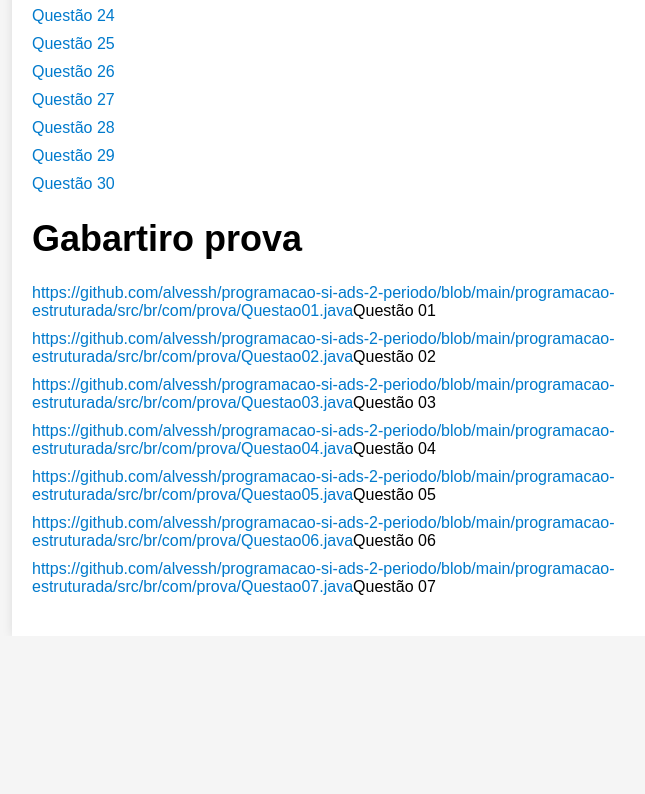
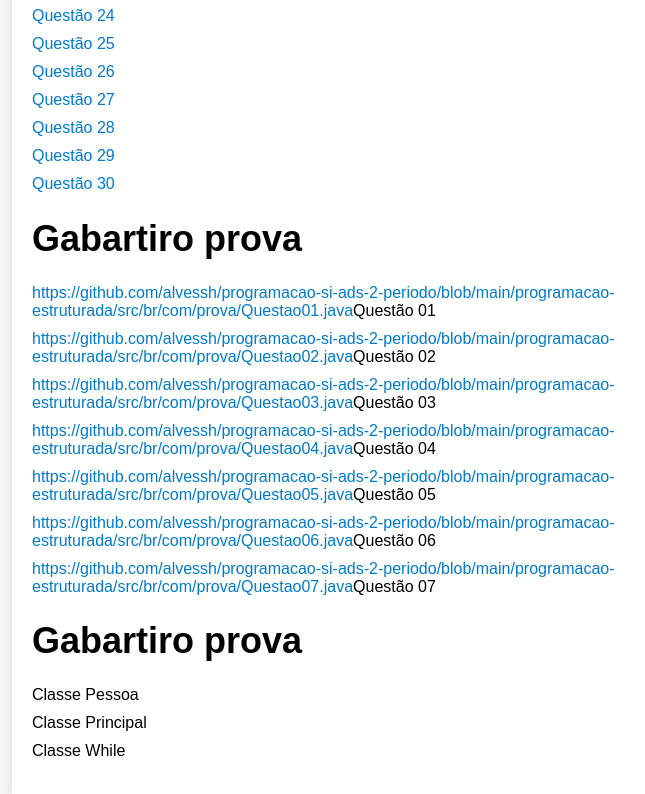
Before and after one commit to alvessh/programacao-si-ads-2-periodo, a plain HTML site: page index.html in a window 1280 px wide. Shown: the part 877-1671 px from the top of the page, without its empty margins (208-853 px from the left). Before the commit the page ends 1513 px from the top, so only its background shows below. Drawn offline with Linux system fonts and the light colour scheme.

Commit message:
adiciona primeiro conteudo do 2 bimestre

```diff
--- a/index.html
+++ b/index.html
@@ -68,6 +68,13 @@
             <li><a href="">https://github.com/alvessh/programacao-si-ads-2-periodo/blob/main/programacao-estruturada/src/br/com/prova/Questao06.java</a>Questão 06</li>
             <li><a href="">https://github.com/alvessh/programacao-si-ads-2-periodo/blob/main/programacao-estruturada/src/br/com/prova/Questao07.java</a>Questão 07</li>
         </ul>
+
+        <h1>Gabartiro prova</h1>
+        <ul>
+            <li><a href="https://github.com/alvessh/programacao-si-ads-2-periodo/blob/main/programacao-estruturada/src/br/com/segundobimestre/Pessoa.java"></a>Classe Pessoa</li>
+            <li><a href="https://github.com/alvessh/programacao-si-ads-2-periodo/blob/main/programacao-estruturada/src/br/com/segundobimestre/Principal.java"></a>Classe Principal</li>
+            <li><a href="https://github.com/alvessh/programacao-si-ads-2-periodo/blob/main/programacao-estruturada/src/br/com/segundobimestre/While.java"></a>Classe While</li>
+        </ul>
     </div>
 
 </body>
```
